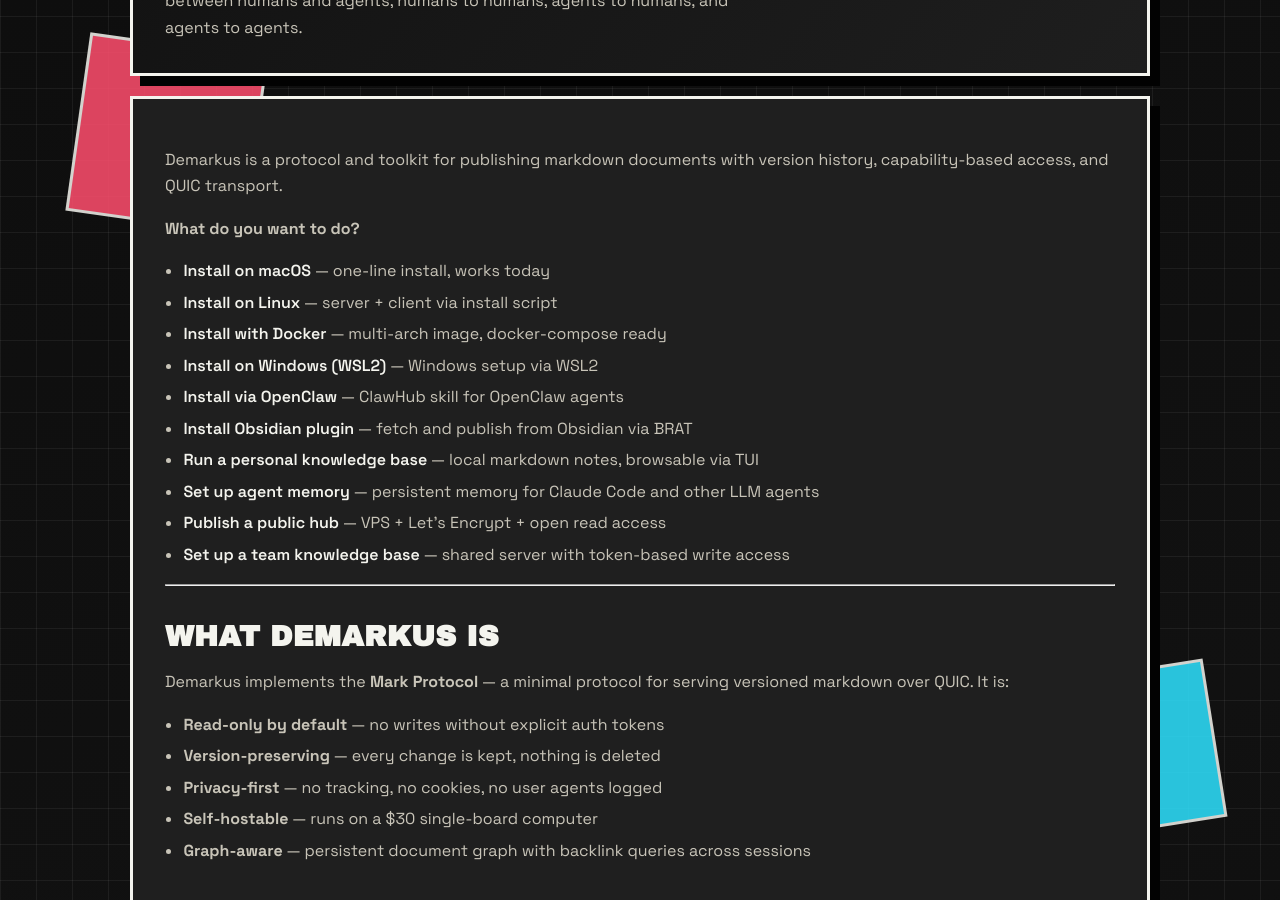
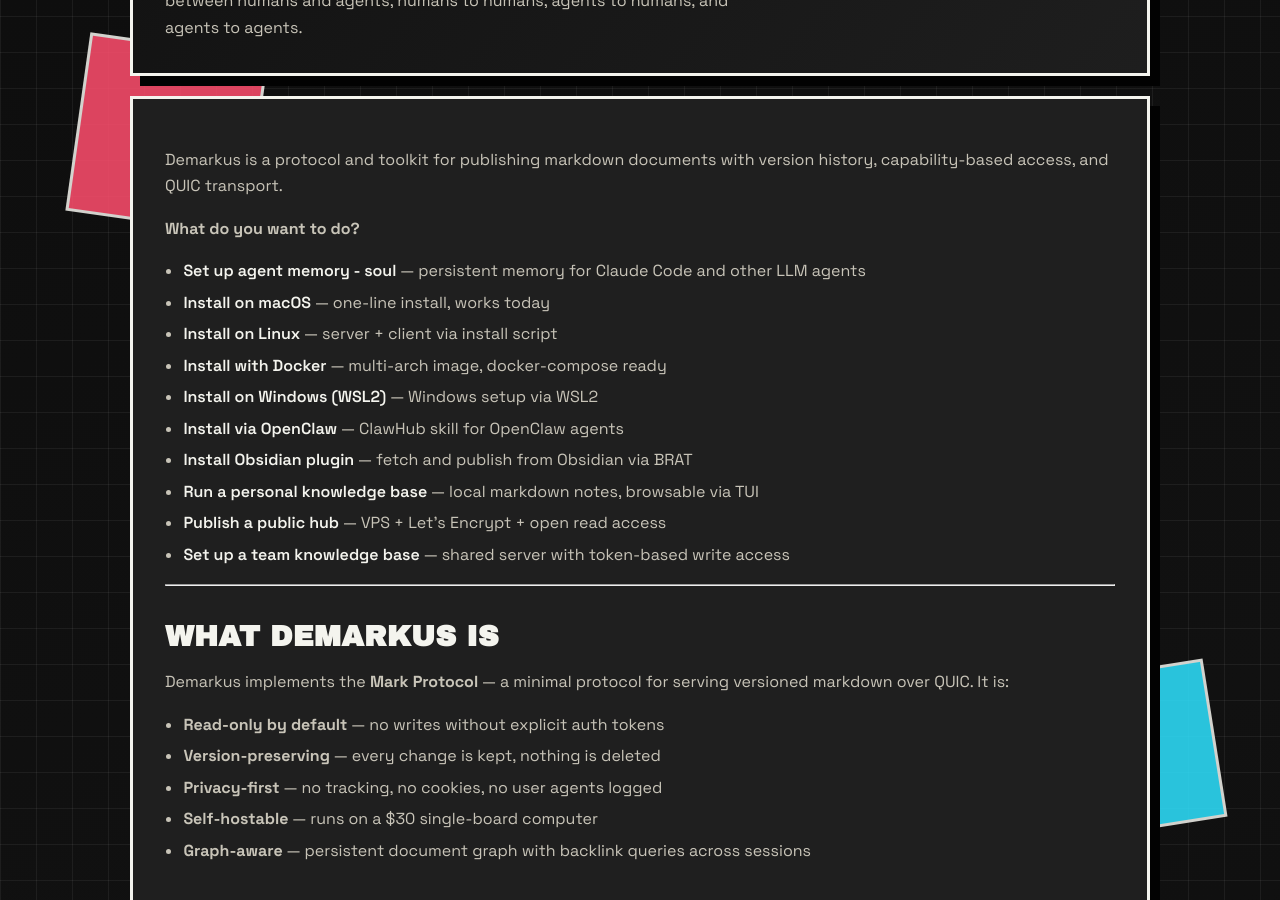
Before and after one commit to latebit-io/demarkus, a Jekyll site: the page built from index.md, in a window 1280 px wide and 900 px high, scrolled down 379 px. Built offline with Jekyll 4.4.1, drawn with Linux system fonts in a browser that asks for light colours; some of the changed lines change nothing that is shown.

Commit message:
fix: arrange links

```diff
--- a/index.md
+++ b/index.md
@@ -7,6 +7,7 @@
 
 **What do you want to do?**
 
+- [Set up agent memory - soul](/scenarios/agent-memory/) — persistent memory for Claude Code and other LLM agents
 - [Install on macOS](/install/macos/) — one-line install, works today
 - [Install on Linux](/install/linux/) — server + client via install script
 - [Install with Docker](/install/docker/) — multi-arch image, docker-compose ready
@@ -14,7 +15,6 @@
 - [Install via OpenClaw](/install/openclaw/) — ClawHub skill for OpenClaw agents
 - [Install Obsidian plugin](https://github.com/latebit-io/obsidian-demarkus) — fetch and publish from Obsidian via BRAT
 - [Run a personal knowledge base](/scenarios/personal-wiki/) — local markdown notes, browsable via TUI
-- [Set up agent memory](/scenarios/agent-memory/) — persistent memory for Claude Code and other LLM agents
 - [Publish a public hub](/scenarios/public-hub/) — VPS + Let's Encrypt + open read access
 - [Set up a team knowledge base](/scenarios/team/) — shared server with token-based write access
 
```
